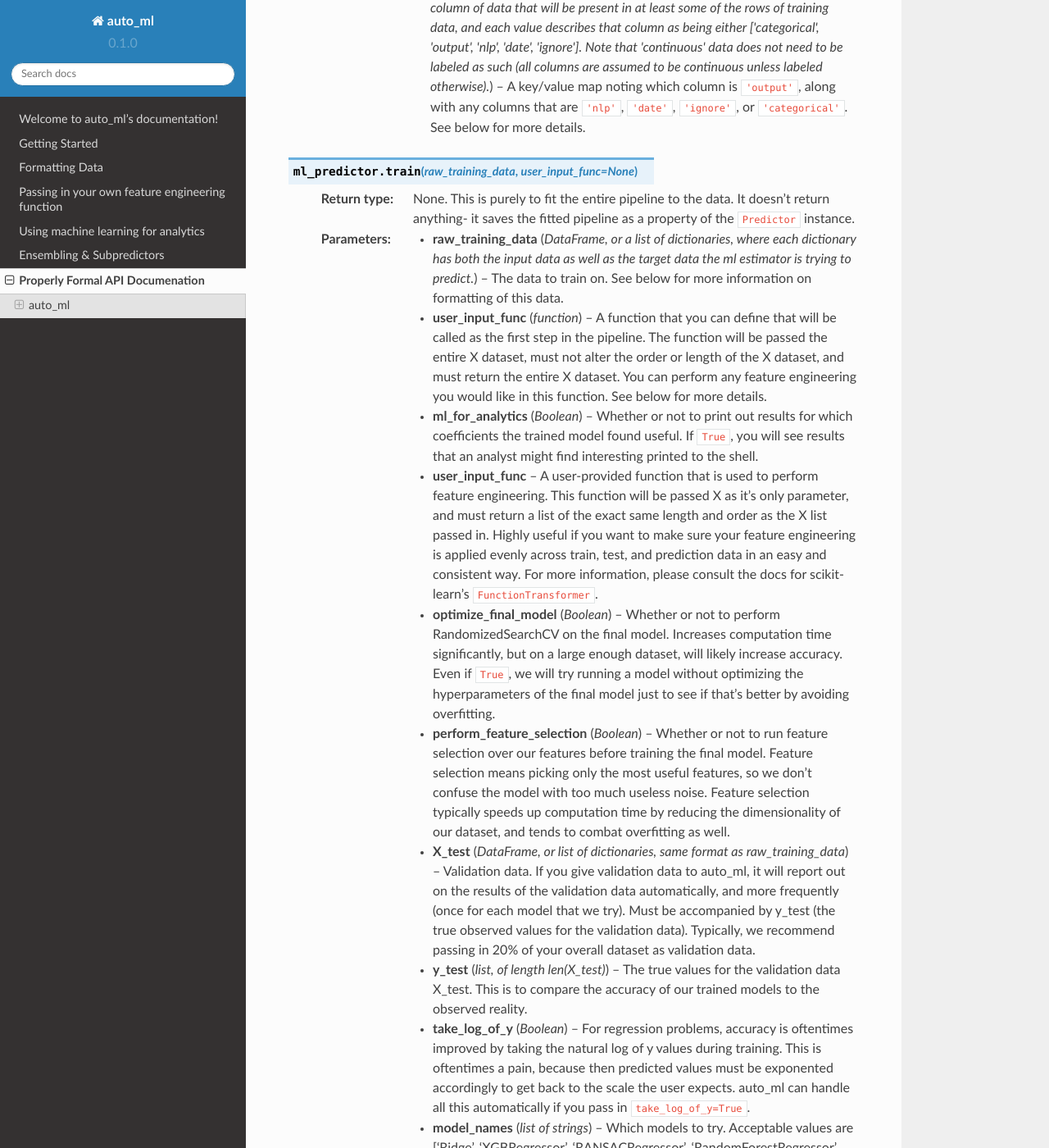
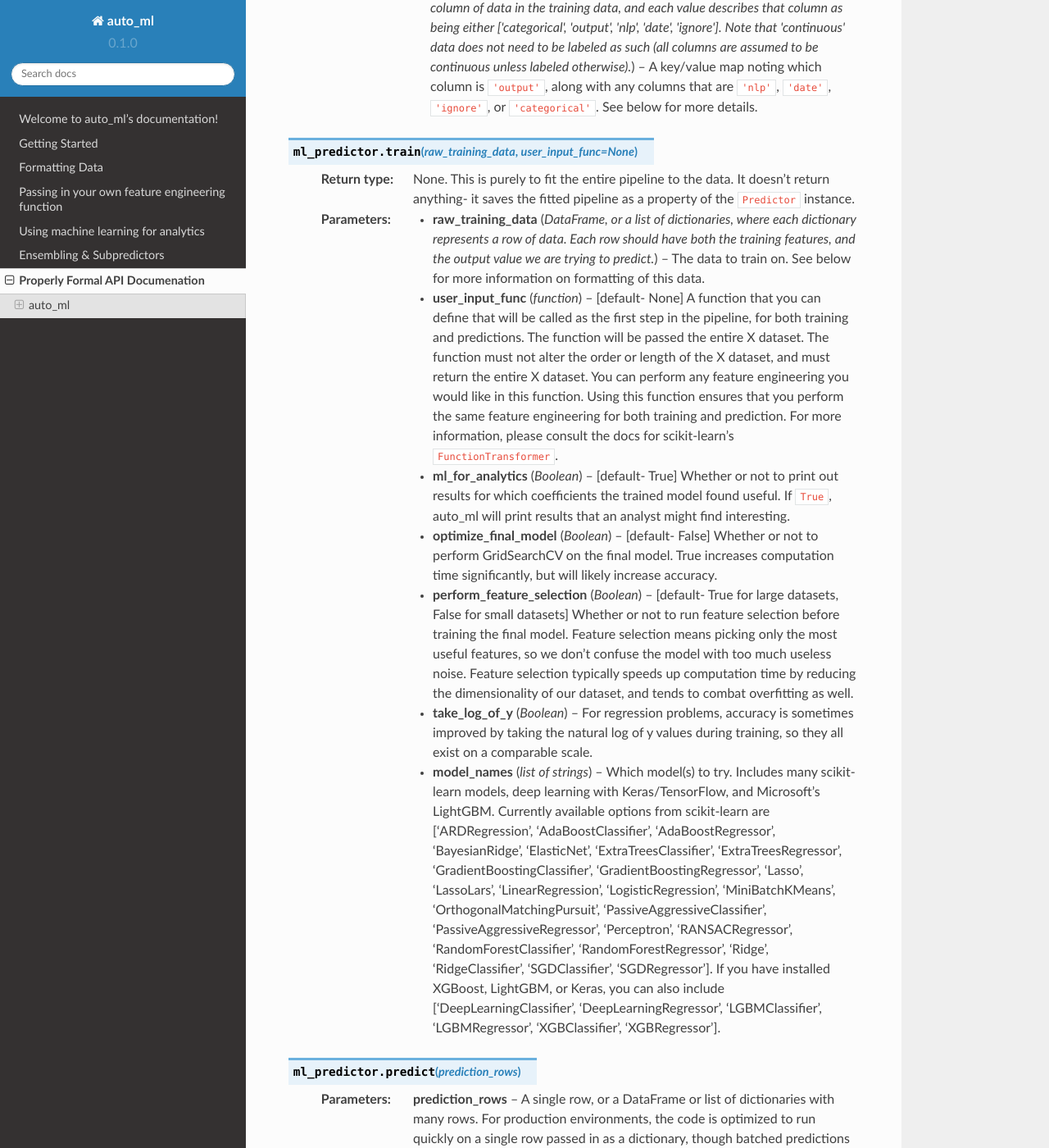
Before and after one commit to ClimbsRocks/auto_ml, a Sphinx documentation site: the page built from docs/source/api_docs_for_geeks.rst, in a window 1280 px wide and 1400 px high, scrolled down 329 px. Shown: the whole window at 82% size. Built offline with Sphinx 7.4.7 and the Read the Docs theme 2.0.0, drawn with Linux system fonts in a browser that asks for light colours; some of the changed text lies outside the part shown.

Commit message:
cleans up docs on existing training options

```diff
--- a/docs/source/api_docs_for_geeks.rst
+++ b/docs/source/api_docs_for_geeks.rst
@@ -10,40 +10,31 @@ auto_ml
   :param type_of_estimator: Whether you want a classifier or regressor
   :type type_of_estimator: 'regressor' or 'classifier'
   :param column_descriptions: A key/value map noting which column is ``'output'``, along with any columns that are ``'nlp'``, ``'date'``, ``'ignore'``, or ``'categorical'``. See below for more details.
-  :type column_descriptions: dictionary, where each attribute name represents a column of data that will be present in at least some of the rows of training data, and each value describes that column as being either ['categorical', 'output', 'nlp', 'date', 'ignore']. Note that 'continuous' data does not need to be labeled as such (all columns are assumed to be continuous unless labeled otherwise).
+  :type column_descriptions: dictionary, where each attribute name represents a column of data in the training data, and each value describes that column as being either ['categorical', 'output', 'nlp', 'date', 'ignore']. Note that 'continuous' data does not need to be labeled as such (all columns are assumed to be continuous unless labeled otherwise).
 
 .. py:method:: ml_predictor.train(raw_training_data, user_input_func=None)
 
   :rtype: None. This is purely to fit the entire pipeline to the data. It doesn't return anything- it saves the fitted pipeline as a property of the ``Predictor`` instance.
 
   :param raw_training_data: The data to train on. See below for more information on formatting of this data.
-  :type raw_training_data: DataFrame, or a list of dictionaries, where each dictionary has both the input data as well as the target data the ml estimator is trying to predict.
+  :type raw_training_data: DataFrame, or a list of dictionaries, where each dictionary represents a row of data. Each row should have both the training features, and the output value we are trying to predict.
 
-  :param user_input_func: A function that you can define that will be called as the first step in the pipeline. The function will be passed the entire X dataset, must not alter the order or length of the X dataset, and must return the entire X dataset. You can perform any feature engineering you would like in this function. See below for more details.
+  :param user_input_func: [default- None] A function that you can define that will be called as the first step in the pipeline, for both training and predictions. The function will be passed the entire X dataset. The function must not alter the order or length of the X dataset, and must return the entire X dataset. You can perform any feature engineering you would like in this function. Using this function ensures that you perform the same feature engineering for both training and prediction. For more information, please consult the docs for scikit-learn's ``FunctionTransformer``.
   :type user_input_func: function
 
-  :param ml_for_analytics: Whether or not to print out results for which coefficients the trained model found useful. If ``True``, you will see results that an analyst might find interesting printed to the shell.
+  :param ml_for_analytics: [default- True] Whether or not to print out results for which coefficients the trained model found useful. If ``True``, auto_ml will print results that an analyst might find interesting.
   :type ml_for_analytics: Boolean
 
-  :param user_input_func: A user-provided function that is used to perform feature engineering. This function will be passed X as it's only parameter, and must return a list of the exact same length and order as the X list passed in. Highly useful if you want to make sure your feature engineering is applied evenly across train, test, and prediction data in an easy and consistent way. For more information, please consult the docs for scikit-learn's ``FunctionTransformer``.
-  :type user_input_func: function
-
-  :param optimize_final_model: Whether or not to perform RandomizedSearchCV on the final model. Increases computation time significantly, but on a large enough dataset, will likely increase accuracy. Even if ``True``, we will try running a model without optimizing the hyperparameters of the final model just to see if that's better by avoiding overfitting.
+  :param optimize_final_model: [default- False] Whether or not to perform GridSearchCV on the final model. True increases computation time significantly, but will likely increase accuracy.
   :type optimize_final_model: Boolean
 
-  :param perform_feature_selection: Whether or not to run feature selection over our features before training the final model. Feature selection means picking only the most useful features, so we don't confuse the model with too much useless noise. Feature selection typically speeds up computation time by reducing the dimensionality of our dataset, and tends to combat overfitting as well.
+  :param perform_feature_selection: [default- True for large datasets, False for small datasets] Whether or not to run feature selection before training the final model. Feature selection means picking only the most useful features, so we don't confuse the model with too much useless noise. Feature selection typically speeds up computation time by reducing the dimensionality of our dataset, and tends to combat overfitting as well.
   :type perform_feature_selection: Boolean
 
-  :param X_test: Validation data. If you give validation data to auto_ml, it will report out on the results of the validation data automatically, and more frequently (once for each model that we try). Must be accompanied by y_test (the true observed values for the validation data). Typically, we recommend passing in 20% of your overall dataset as validation data.
-  :type X_test: DataFrame, or list of dictionaries, same format as raw_training_data
-
-  :param y_test: The true values for the validation data X_test. This is to compare the accuracy of our trained models to the observed reality.
-  :type y_test: list, of length len(X_test)
-
-  :param take_log_of_y: For regression problems, accuracy is oftentimes improved by taking the natural log of y values during training. This is oftentimes a pain, because then predicted values must be exponented accordingly to get back to the scale the user expects. auto_ml can handle all this automatically if you pass in ``take_log_of_y=True``.
+  :param take_log_of_y: For regression problems, accuracy is sometimes improved by taking the natural log of y values during training, so they all exist on a comparable scale.
   :type take_log_of_y: Boolean
 
-  :param model_names: Which models to try. Acceptable values are ['Ridge', 'XGBRegressor', 'RANSACRegressor', 'RandomForestRegressor', 'LinearRegression', 'AdaBoostRegressor', 'ExtraTreesRegressor', 'RidgeClassifier', 'XGBClassifier', 'LogisticRegression', 'RandomForestClassifier']. Note that this parameter must be a list of strings, not a single string.
+  :param model_names: Which model(s) to try. Includes many scikit-learn models, deep learning with Keras/TensorFlow, and Microsoft's LightGBM. Currently available options from scikit-learn are ['ARDRegression', 'AdaBoostClassifier', 'AdaBoostRegressor', 'BayesianRidge', 'ElasticNet', 'ExtraTreesClassifier', 'ExtraTreesRegressor', 'GradientBoostingClassifier', 'GradientBoostingRegressor', 'Lasso', 'LassoLars', 'LinearRegression', 'LogisticRegression', 'MiniBatchKMeans', 'OrthogonalMatchingPursuit', 'PassiveAggressiveClassifier', 'PassiveAggressiveRegressor', 'Perceptron', 'RANSACRegressor', 'RandomForestClassifier', 'RandomForestRegressor', 'Ridge', 'RidgeClassifier', 'SGDClassifier', 'SGDRegressor']. If you have installed XGBoost, LightGBM, or Keras, you can also include ['DeepLearningClassifier', 'DeepLearningRegressor', 'LGBMClassifier', 'LGBMRegressor', 'XGBClassifier', 'XGBRegressor'].
   :type model_names: list of strings
 
 
```
